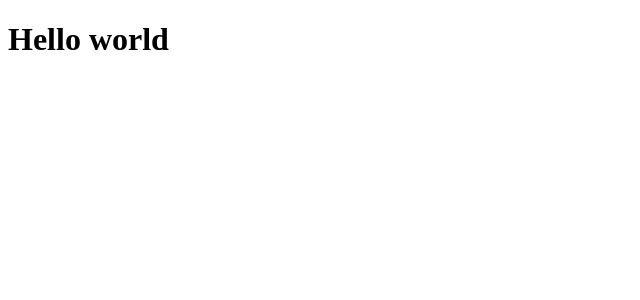
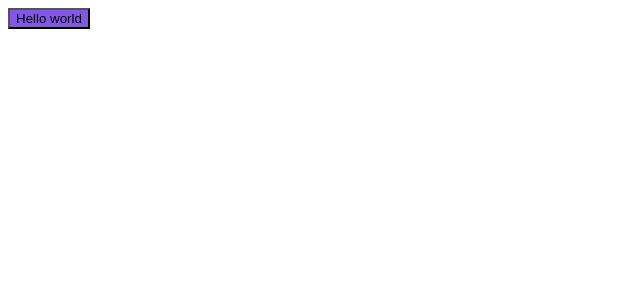
Before and after one commit to DenisLevy76/ignite-project-4-nextjs, a Next.js app: page / in a window 1280 px wide. Shown: the top 300 px of the page, without its empty margins (0-640 px from the left). Built offline with nearby package versions, Linux system fonts and the light colour scheme.

Commit message:
Add stitches to the project

```diff
--- a/package.json
+++ b/package.json
@@ -10,6 +10,7 @@
   },
   "dependencies": {
     "@next/font": "13.1.1",
+    "@stitches/react": "^1.2.8",
     "@types/node": "18.11.18",
     "@types/react": "18.0.26",
     "@types/react-dom": "18.0.10",
--- a/src/pages/_app.tsx
+++ b/src/pages/_app.tsx
@@ -1,17 +1,19 @@
-import type { AppProps } from 'next/app'
-import Head from 'next/head'
+import type { AppProps } from 'next/app';
+import Head from 'next/head';
 
-import { Roboto } from '@next/font/google'
+import { Roboto } from '@next/font/google';
 
-const roboto = Roboto({ weight: ['100', '400', '700'] })
+const roboto = Roboto({ weight: ['400', '700'] });
 
 export default function App({ Component, pageProps }: AppProps) {
-  return <>
+  return (
+    <div className={roboto.className}>
       <Head>
         <meta name="description" content="Generated by create next app" />
         <meta name="viewport" content="width=device-width, initial-scale=1" />
         <link rel="icon" href="/favicon.ico" />
       </Head>
       <Component {...pageProps} />
-  </>
+    </div>
+  );
 }
--- a/src/pages/_document.tsx
+++ b/src/pages/_document.tsx
@@ -1,14 +1,19 @@
-import { Html, Head, Main, NextScript } from 'next/document'
-
+import { Html, Head, Main, NextScript } from 'next/document';
+import { getCssText } from '../styles';
 
 export default function Document() {
   return (
     <Html lang="pt-BR">
-      <Head />
+      <Head>
+        <style
+          id="stitches"
+          dangerouslySetInnerHTML={{ __html: getCssText() }}
+        />
+      </Head>
       <body>
         <Main />
         <NextScript />
       </body>
     </Html>
-  )
+  );
 }
--- a/src/pages/index.tsx
+++ b/src/pages/index.tsx
@@ -1,5 +1,9 @@
-import Head from 'next/head'
+import Head from 'next/head';
+import { styled } from '../styles';
 
+const Button = styled('button', {
+  backgroundColor: '$rocktseat',
+});
 
 export default function Home() {
   return (
@@ -8,8 +12,8 @@ export default function Home() {
         <title>Create Next App</title>
       </Head>
       <main>
-        <h1>Hello world</h1>
+        <Button>Hello world</Button>
       </main>
     </>
-  )
+  );
 }
--- a/src/pages/product.tsx
+++ /dev/null
@@ -1,5 +0,0 @@
-const Product: React.FC = () => {
-  return <h1>Product</h1>
-}
-
-export default Product
--- /dev/null
+++ b/src/styles/index.ts
@@ -0,0 +1,19 @@
+import { createStitches } from '@stitches/react'
+
+export const { config,
+  prefix,
+  theme,
+  createTheme,
+  css,
+  getCssText,
+  globalCss,
+  keyframes,
+  reset,
+  styled,
+} = createStitches({
+  theme: {
+    colors: {
+      rocktseat: '#8257e6'
+    }
+  }
+})
```
Also changed, not shown: src/pages/product/[productId].tsx (added, +10 -0 lines), 1 other file (tests, documents, lock files or other folders). Lines whose indentation alone changed are shown as unchanged.
